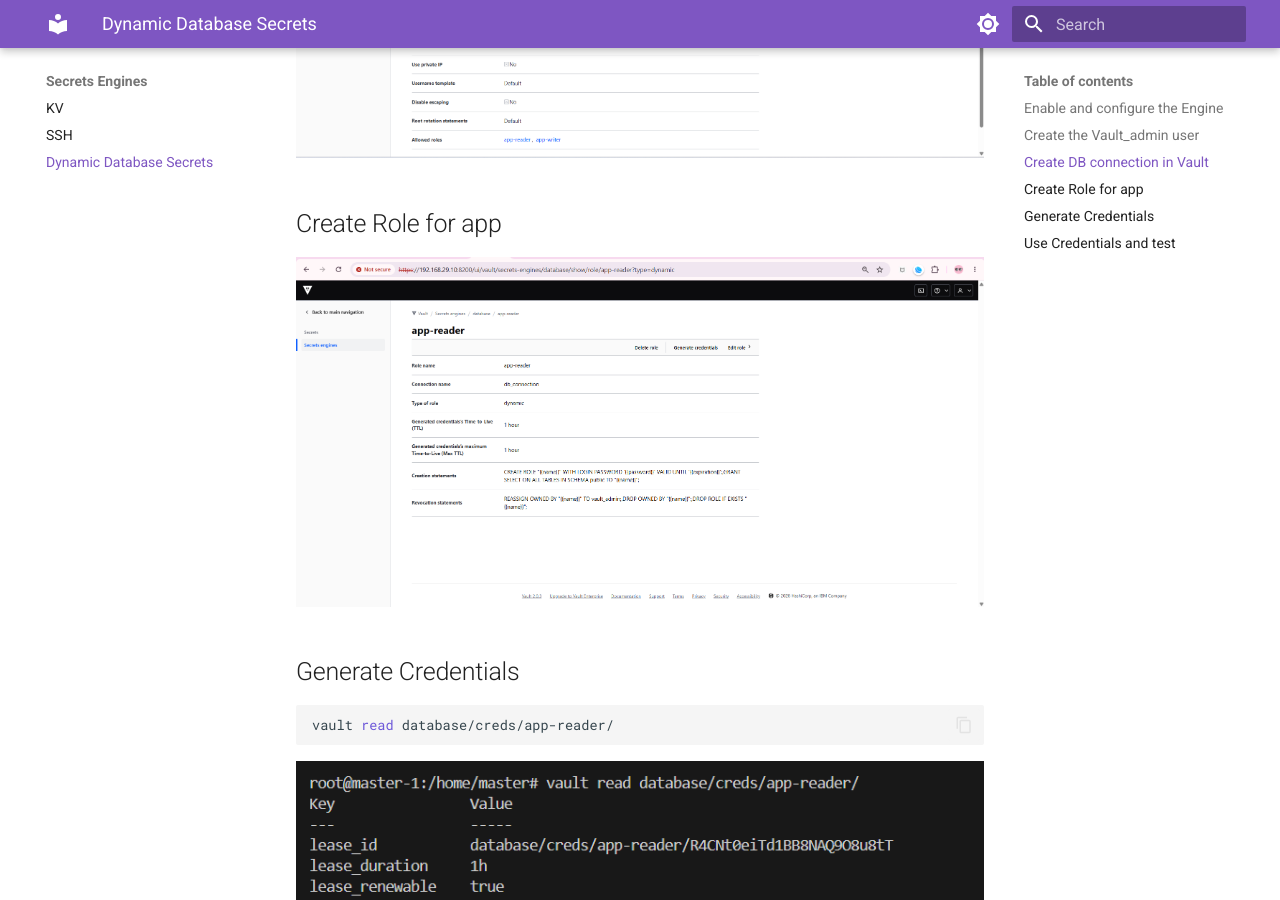
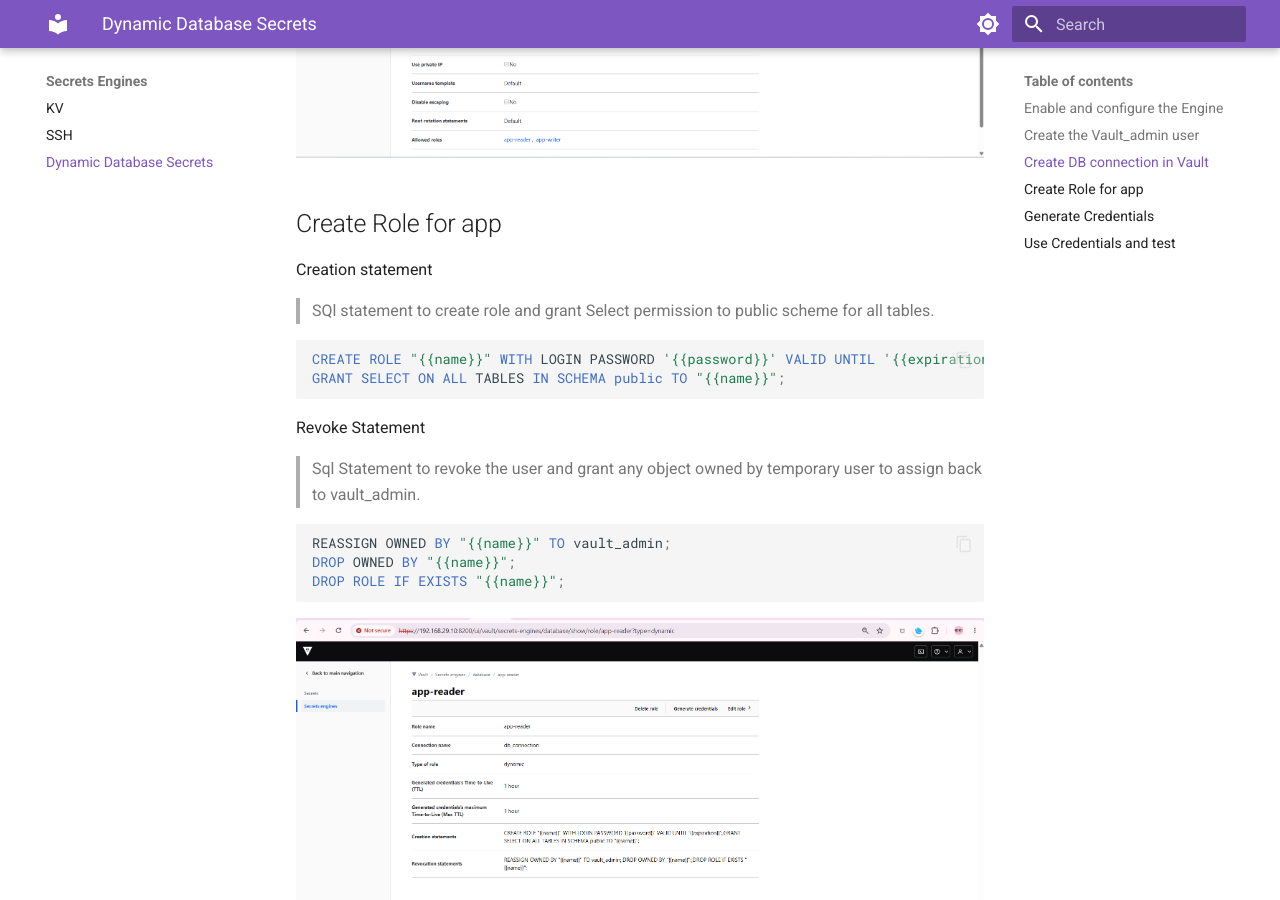
Before and after one commit to sachin-kansal/vault-field-handbook, an MkDocs documentation site: the page built from docs/06-secret-engines/database.md, in a window 1280 px wide and 900 px high, scrolled down 1987 px. Built offline with MkDocs 1.6.1 and Material for MkDocs 9.7.7, drawn with Linux system fonts in a browser that asks for light colours.

Commit message:
generic: adding dynamic secrets

````diff
--- a/docs/06-secret-engines/database.md
+++ b/docs/06-secret-engines/database.md
@@ -36,9 +36,26 @@
 
 ## Create DB connection in Vault
 
-![DB_COnnection](../assets/secret%20engines/db/db-connection.png)
+![DB_Connection](../assets/secret%20engines/db/db-connection.png)
 
 ## Create Role for app
+
+Creation statement
+> SQl statement to create role and grant Select permission to public scheme for all tables.
+
+```sql
+CREATE ROLE "{{name}}" WITH LOGIN PASSWORD '{{password}}' VALID UNTIL '{{expiration}}';
+GRANT SELECT ON ALL TABLES IN SCHEMA public TO "{{name}}";
+```
+Revoke Statement
+
+> Sql Statement to revoke the user and grant any object owned by temporary user to assign back to vault_admin.
+
+```sql
+REASSIGN OWNED BY "{{name}}" TO vault_admin;
+DROP OWNED BY "{{name}}";
+DROP ROLE IF EXISTS "{{name}}";
+```
 
 ![App_reader](../assets/secret%20engines/db/app-reader.png)
 
````
